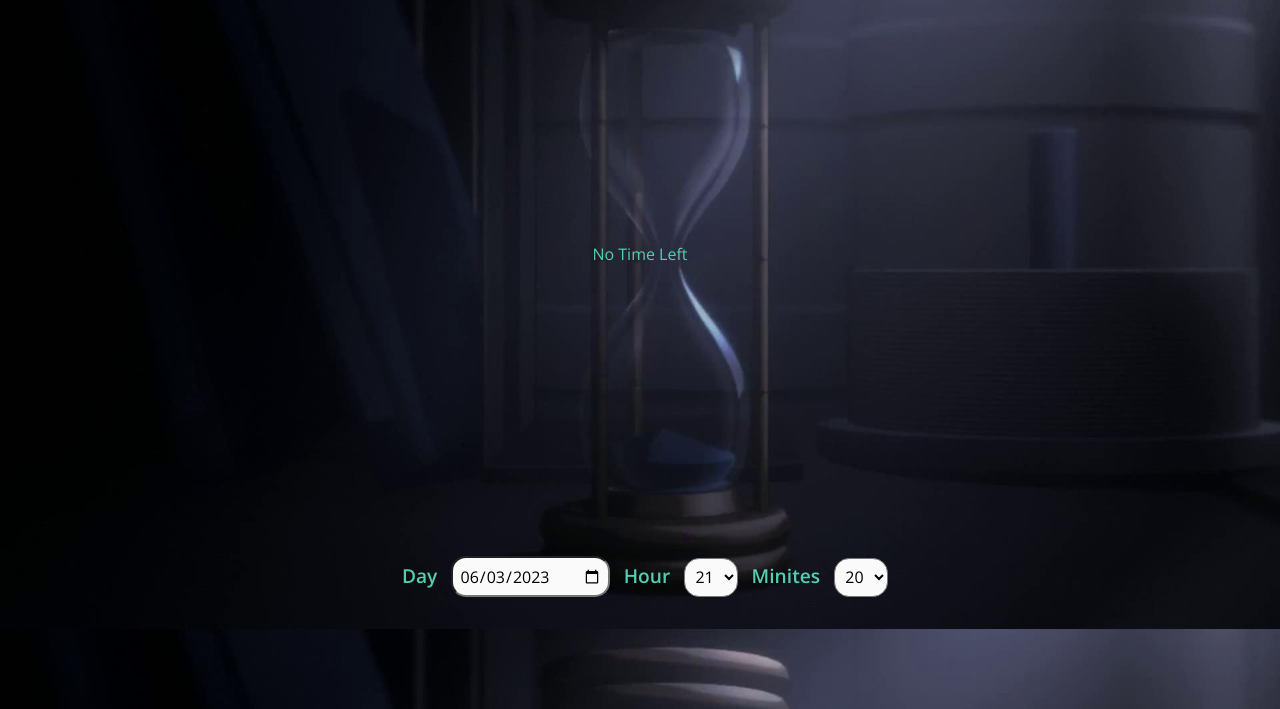
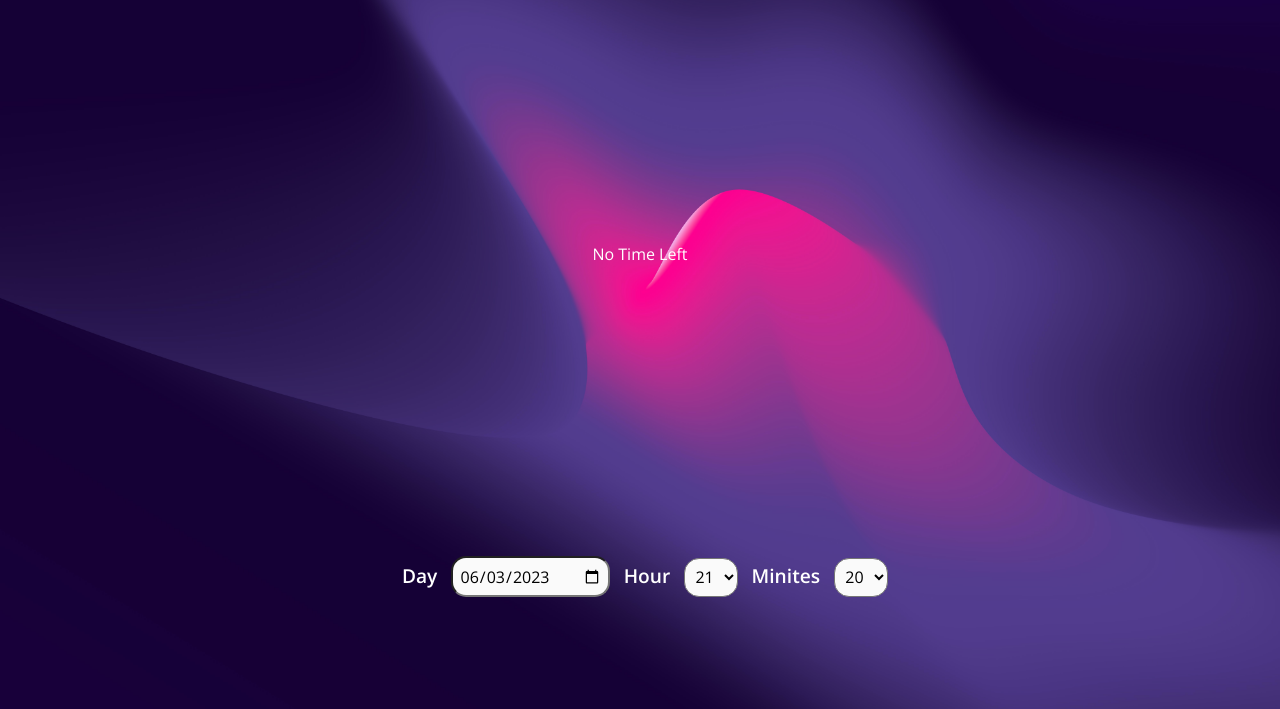
Before and after one commit to M-Hafez22/countdown-timer, a browser extension: page dist/index.html in a window 1280 px wide. Shown: the part 91-800 px from the top of the page. Drawn offline with nearby package versions, Linux system fonts and the light colour scheme.

Commit message:
💄 Update background

```diff
--- a/dist/style.css
+++ b/dist/style.css
@@ -9,7 +9,7 @@
 
 body {
   /* margin: 2em; */
-  background-image: url("./522153.jpg");
+  background-image: url("./milad-fakurian-nY14Fs8pxT8-unsplash.jpg");
   background-size: cover;
   background-position: center center;
 
@@ -19,7 +19,7 @@ body {
   align-items: center;
   justify-content: space-between;
   min-height: 90vh;
-  color: #55ceb0;
+  color: #fff;
 }
 
 label {
```
Also changed, not shown: dist/522153.jpg (deleted), dist/clock.jpg (deleted), dist/milad-fakurian-nY14Fs8pxT8-unsplash.jpg (added), 1 other file.
